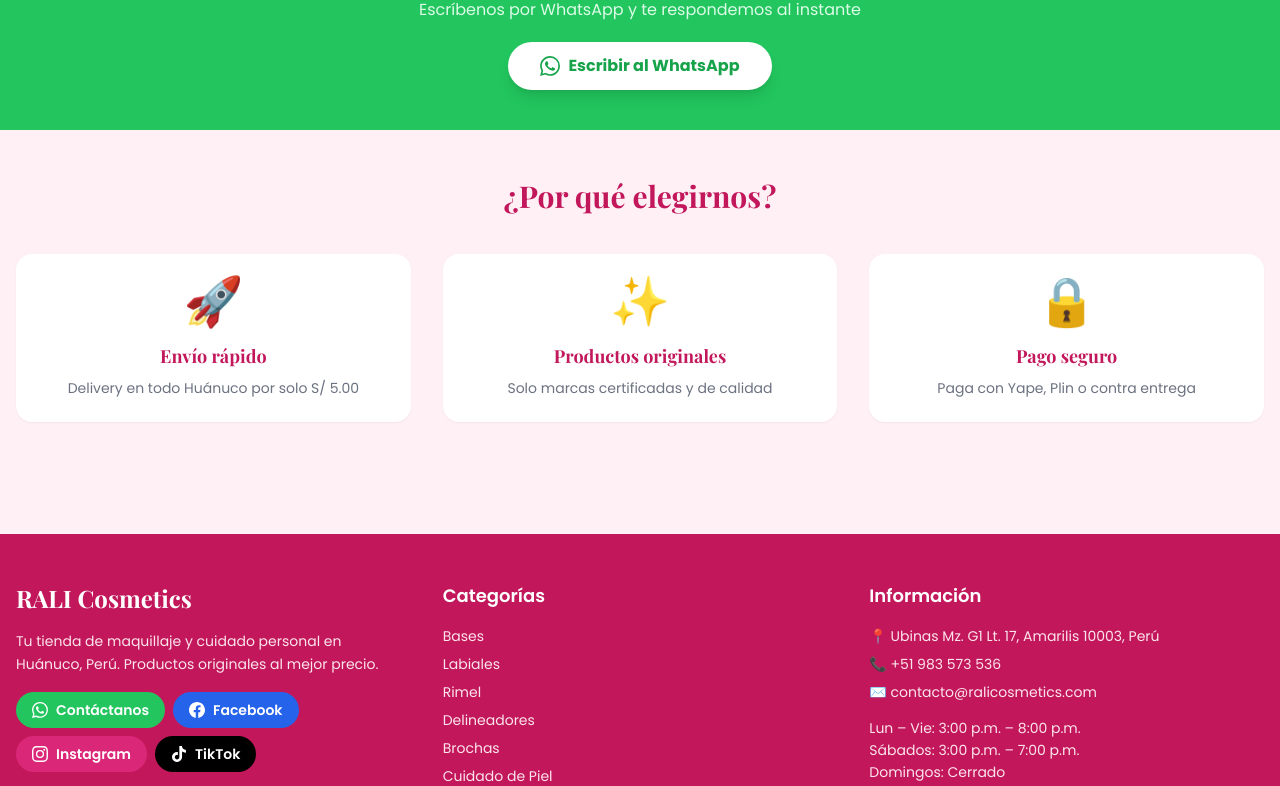
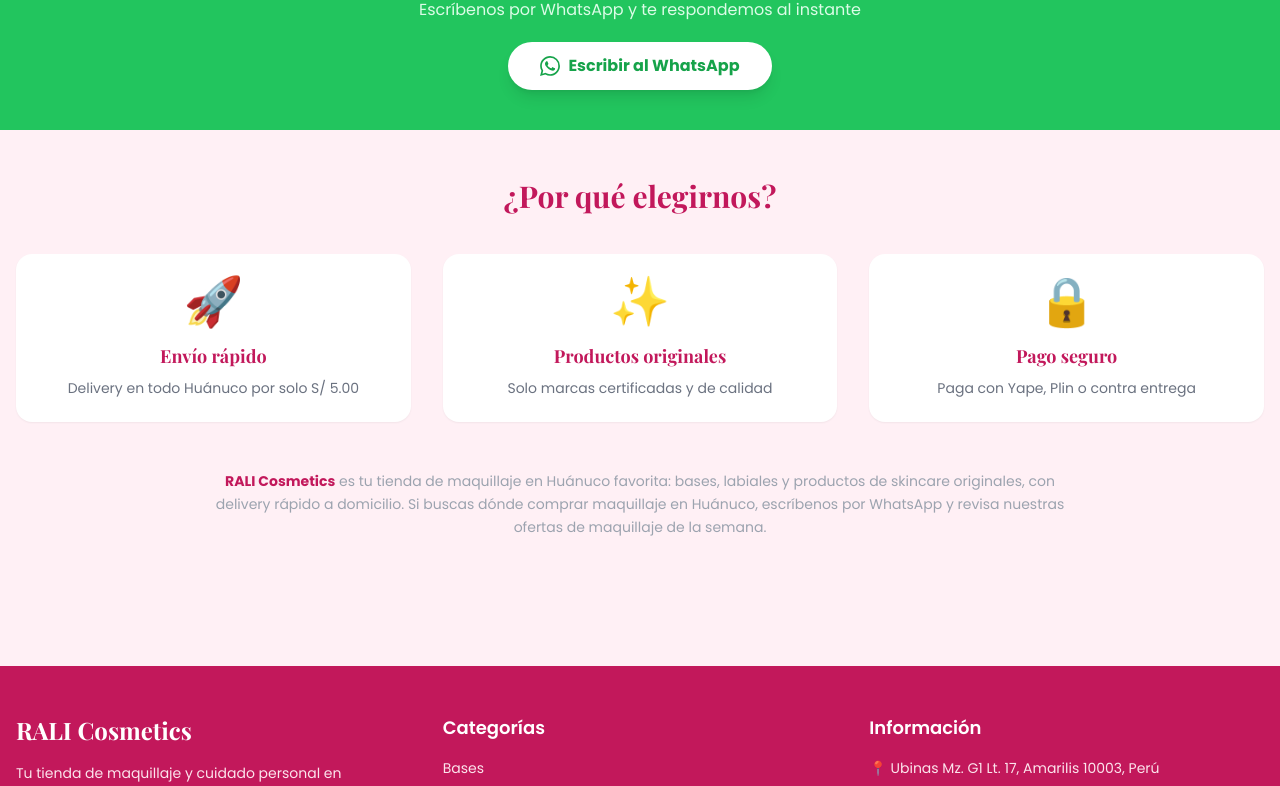
Before and after one commit to YersonDev-coder/rali-cosmetics, a React (Vite) app in the folder client/: page / in a window 1280 px wide. Shown: the part 1738-2524 px from the top of the page. Built offline with nearby package versions, Linux system fonts and the light colour scheme; no server answers.

Commit message:
Mejorar SEO on-page: keywords, h1/h2 semántico y alt de productos
Reduce meta keywords a 7 términos priorizados, agrega h1 accesible y
texto SEO local en el Home, y mejora el alt de las imágenes de producto.

```diff
--- a/client/index.html
+++ b/client/index.html
@@ -9,7 +9,7 @@
     <meta name="viewport" content="width=device-width, initial-scale=1.0" />
     <title>RALI Cosmetics | Tienda de Maquillaje en Huánuco - Delivery</title>
     <meta name="description" content="Tienda de maquillaje y cosméticos en Huánuco. Delivery rápido, productos originales, paga con Yape o Plin. Bases, labiales, skincare y más." />
-    <meta name="keywords" content="Maquillaje Huánuco, Cosméticos Huánuco, Tienda de maquillaje Huánuco, Dónde comprar maquillaje en Huánuco, Maquillaje delivery Huánuco, Productos de skincare Huánuco, Cuidado facial Huánuco, Rali Cosmetics, Maquillaje original Huánuco, Base de maquillaje barata, Labiales al por mayor Huánuco, Precio de maquillaje en Huánuco, Tips de maquillaje para principiantes, Cómo maquillarse paso a paso, Rutina de skincare para piel grasa, Maquillaje para piel morena, Tendencias de maquillaje 2026, Comprar maquillaje por WhatsApp Huánuco, Envío de cosméticos a domicilio Huánuco, Ofertas de maquillaje Huánuco" />
+    <meta name="keywords" content="Maquillaje Huánuco, Tienda de maquillaje Huánuco, Dónde comprar maquillaje en Huánuco, Maquillaje delivery Huánuco, Rali Cosmetics, Comprar maquillaje por WhatsApp Huánuco, Ofertas de maquillaje Huánuco" />
     <meta name="robots" content="index, follow" />
     <link rel="canonical" href="https://rali-cosmetics.vercel.app/" />
 
--- a/client/src/components/products/ProductCard.jsx
+++ b/client/src/components/products/ProductCard.jsx
@@ -15,7 +15,7 @@
       <Link to={`/producto/${product.id}`} className="block relative overflow-hidden aspect-square">
         <img
           src={product.imagen_url || 'https://placehold.co/300x300/FCE4EC/C2185B?text=RALI'}
-          alt={product.nombre}
+          alt={`${product.nombre} - RALI Cosmetics Huánuco`}
           className="w-full h-full object-cover group-hover:scale-105 transition-transform duration-300"
         />
         {product.stock === 0 && (
--- a/client/src/pages/Home.jsx
+++ b/client/src/pages/Home.jsx
@@ -71,13 +71,16 @@
 
       {/* Hero Slider */}
       <div className="relative h-72 sm:h-96 lg:h-[500px] overflow-hidden">
+        <h1 className="sr-only">
+          RALI Cosmetics: Tienda de Maquillaje en Huánuco con Delivery
+        </h1>
         {SLIDES.map((s, i) => (
           <div
             key={i}
             className={`absolute inset-0 bg-gradient-to-br ${s.bg} flex items-center justify-center transition-opacity duration-700 ${i === slide ? 'opacity-100' : 'opacity-0'}`}
           >
             <div className="text-center text-white px-4">
-              <h1 className="font-playfair text-3xl sm:text-5xl font-bold mb-3 drop-shadow-lg">{s.title}</h1>
+              <h2 className="font-playfair text-3xl sm:text-5xl font-bold mb-3 drop-shadow-lg">{s.title}</h2>
               <p className="text-lg sm:text-xl mb-6 text-primary-100">{s.subtitle}</p>
               <Link to={s.link} className="bg-white text-primary-dark font-bold px-8 py-3 rounded-full hover:bg-primary-50 transition-colors text-lg shadow-lg">
                 {s.cta}
@@ -168,6 +171,16 @@
           ))}
         </div>
       </section>
+
+      {/* Texto SEO local */}
+      <section className="max-w-4xl mx-auto px-4 pb-16 text-center">
+        <p className="text-gray-400 text-sm leading-relaxed">
+          <strong className="text-primary-dark">RALI Cosmetics</strong> es tu tienda de maquillaje
+          en Huánuco favorita: bases, labiales y productos de skincare originales, con delivery
+          rápido a domicilio. Si buscas dónde comprar maquillaje en Huánuco, escríbenos por
+          WhatsApp y revisa nuestras ofertas de maquillaje de la semana.
+        </p>
+      </section>
     </div>
   );
 }
```
